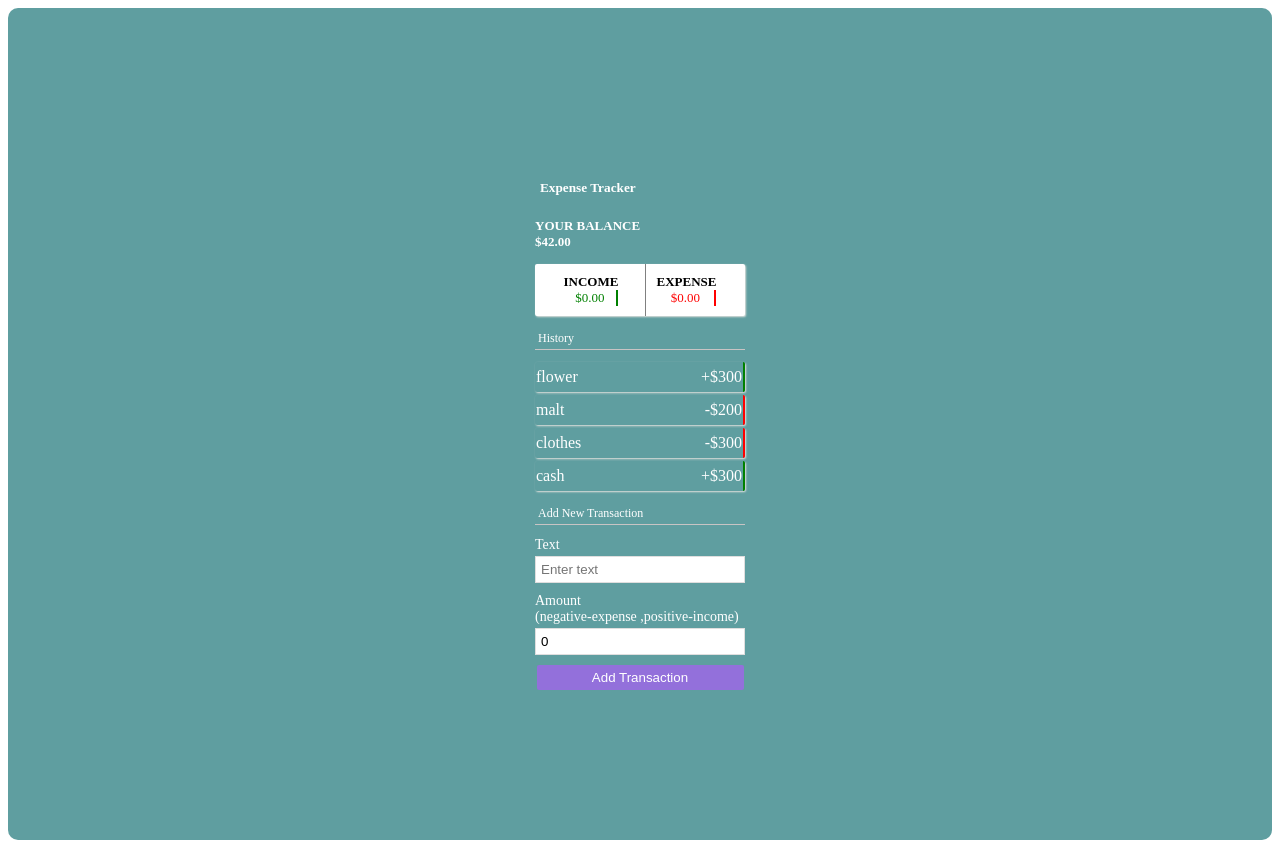
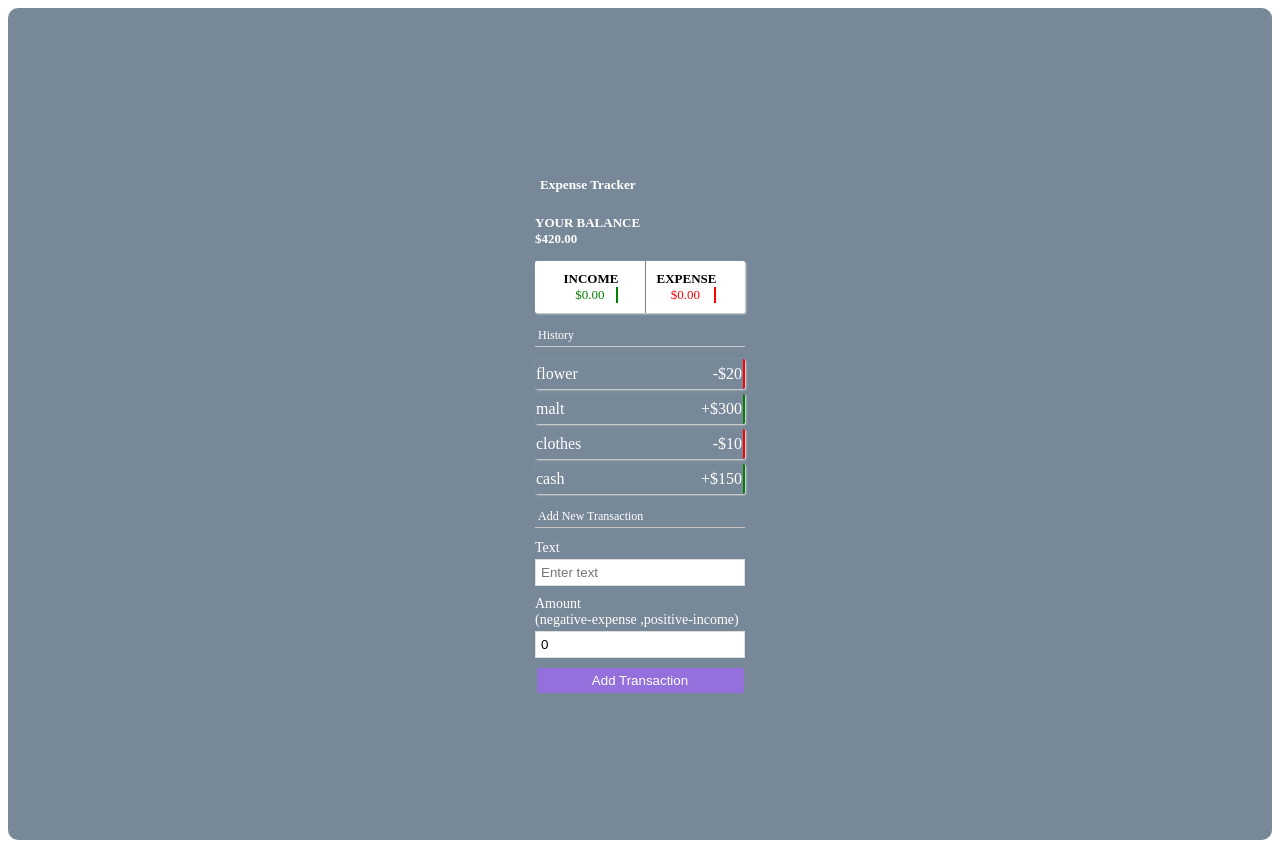
Before and after one commit to goodylove/tracker, a React (Create React App) app: page / in a window 1280 px wide. Built offline with nearby package versions, Linux system fonts and the light colour scheme.

Commit message:
ft total income and expense

```diff
--- a/src/App.css
+++ b/src/App.css
@@ -4,7 +4,7 @@
   justify-content: center;
   align-items: center;
   flex-direction: column;
-  background: cadetblue;
+  background: lightslategrey;
     color: white;
     padding: 1rem;
     border-radius: 10px;
@@ -62,7 +62,7 @@ p{
 #transaction-list{
   position: relative;
   display: flex;
-  margin: 3px 0;
+  margin: 5px 0;
     justify-content: space-between;
     /* border-right: 2px solid red; */
     padding: 6px 1px;
--- a/src/components/Balance.jsx
+++ b/src/components/Balance.jsx
@@ -1,9 +1,15 @@
-import React from "react";
+import React, { useContext } from "react";
+import { GlobalContext } from "../context/GlobalState";
+
 const Balance = () => {
+  const { transaction } = useContext(GlobalContext);
+  const amount = transaction.map((transaction) => transaction.amount);
+  const total = amount.reduce((acc, amount) => (acc += amount), 0).toFixed(2);
+
   return (
     <>
       <h4 className="balance">YOUR BALANCE</h4>
-      <h4 className="balance">$42.00</h4>
+      <h4 className="balance">${total}</h4>
     </>
   );
 };
--- a/src/components/IncomeExpense.jsx
+++ b/src/components/IncomeExpense.jsx
@@ -1,5 +1,22 @@
-import React from "react";
+import React, { useContext } from "react";
+import { GlobalContext } from "../context/GlobalState";
+
 const IncomeBalance = () => {
+  const { transaction } = useContext(GlobalContext);
+
+  const amount = transaction.map((transaction) => transaction.amount);
+
+  // income balance
+  const income = amount
+    .filter((amount) => amount > 0)
+    .reduce((acc, amount) => (acc += amount), 0)
+    .toFixed(2);
+  // expense
+  const expense = amount
+    .filter((amount) => amount < 0)
+    .reduce((acc, amount) => (acc += amount), 0)
+    .toFixed(2);
+
   return (
     <div className="inc-exp-container">
       <div className="income">
--- a/src/context/GlobalState.jsx
+++ b/src/context/GlobalState.jsx
@@ -3,10 +3,10 @@ import AppReducer from "./AppReducer";
 
 const intialState = {
   transaction: [
-    { id: 1, text: "flower", amount: 300 },
-    { id: 2, text: "malt", amount: -200 },
-    { id: 3, text: "clothes", amount: -300 },
-    { id: 4, text: "cash", amount: 300 },
+    { id: 1, text: "flower", amount: -20 },
+    { id: 2, text: "malt", amount: +300 },
+    { id: 3, text: "clothes", amount: -10 },
+    { id: 4, text: "cash", amount: +150 },
   ],
 };
 export const GlobalContext = createContext(intialState);
```
